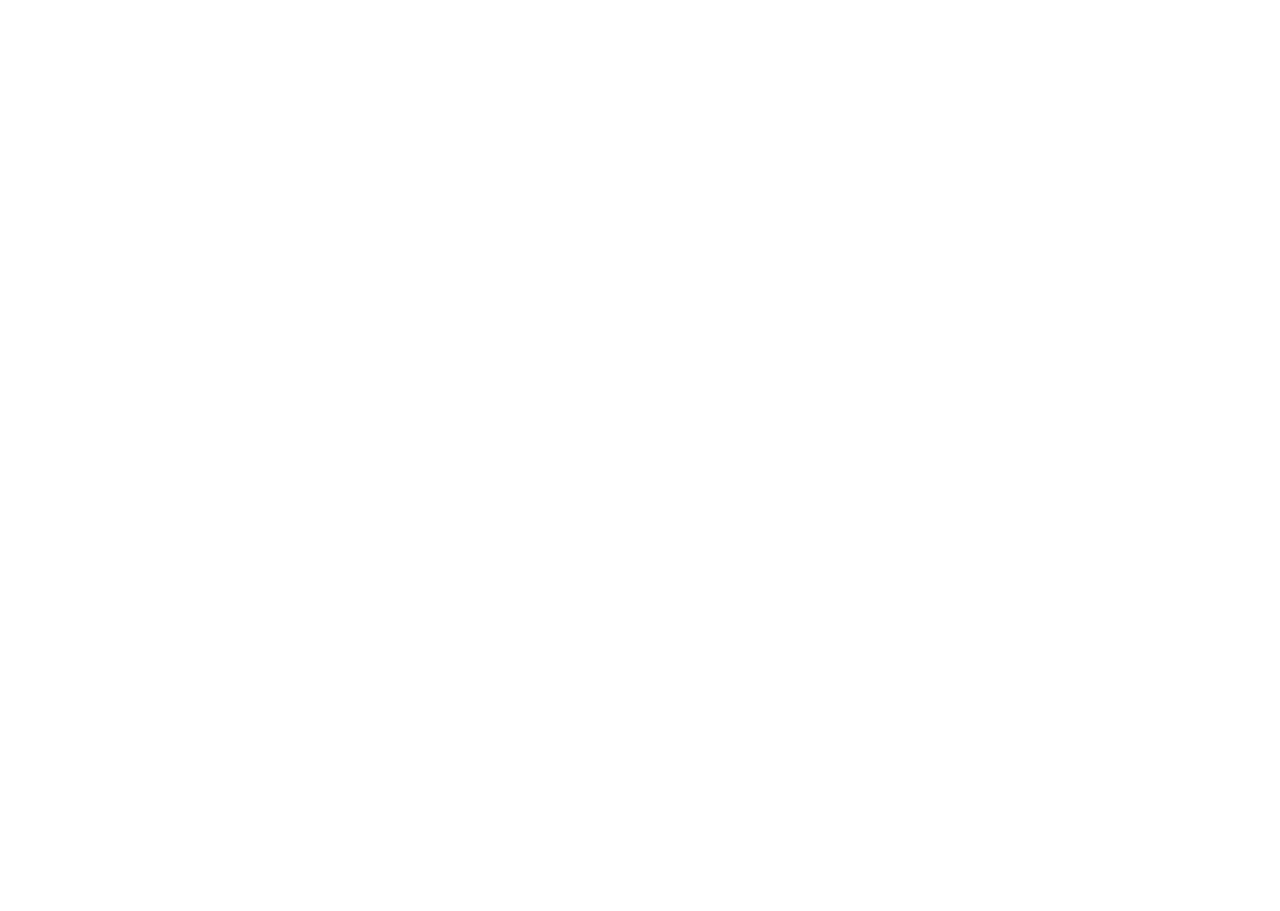
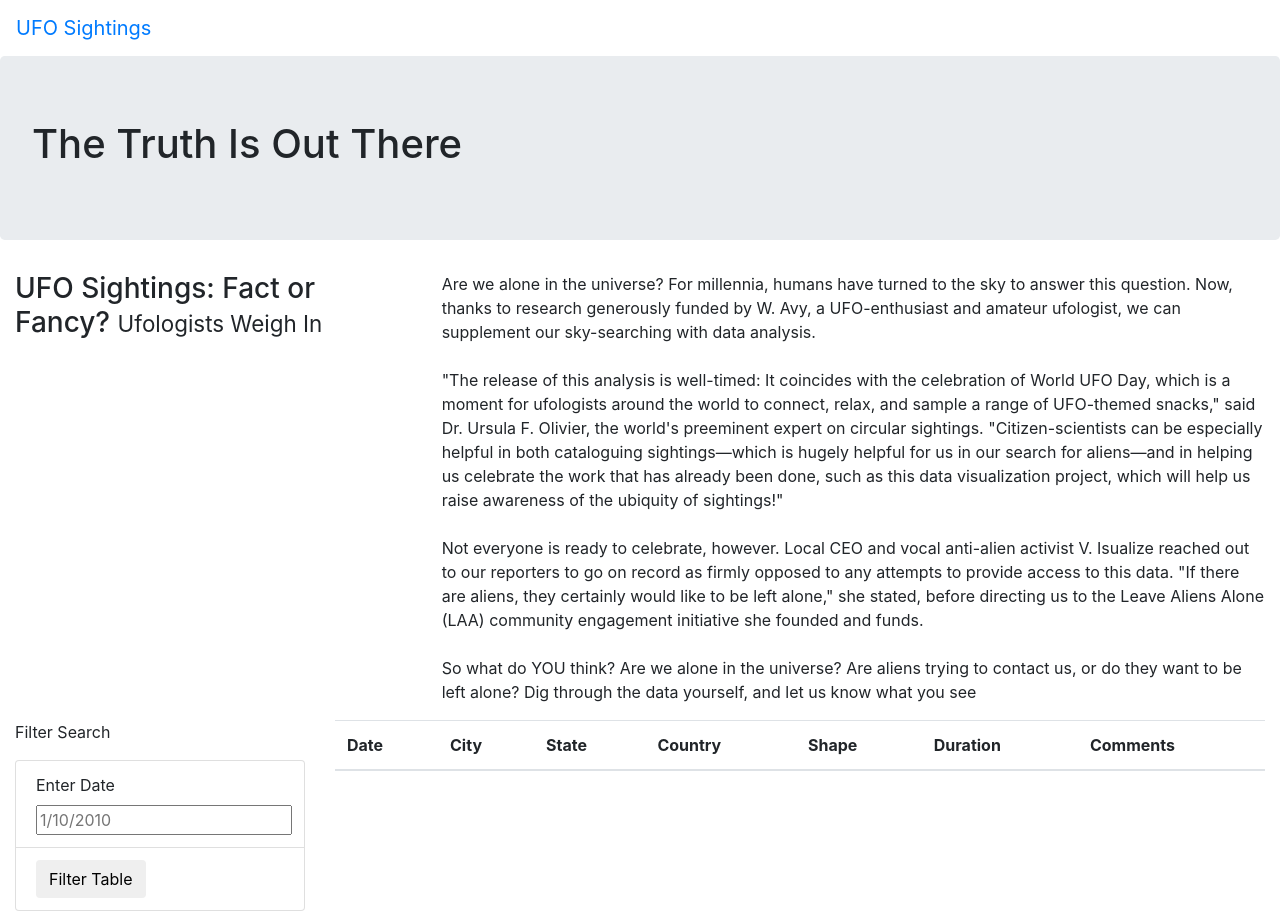
Before and after one commit to jhernandez1270/UFOs, a plain HTML site: page index.html in a window 1280 px wide. Before the commit the page ends 800 px from the top, so only its background shows below. Drawn offline with nearby package versions, Linux system fonts and the light colour scheme.

Commit message:
Module 11.6.1

```diff
--- a/index.html
+++ b/index.html
@@ -4,9 +4,73 @@
     <meta charset="UTF-8">
     <meta http-equiv="X-UA-Compatible" content="IE=edge">
     <meta name="viewport" content="width=device-width, initial-scale=1.0">
-    <title>Document</title>
+    <title>UFO Finder</title>
+    <link
+      rel="stylesheet"
+      href="https://maxcdn.bootstrapcdn.com/bootstrap/4.0.0/css/bootstrap.min.css"
+      integrity="sha384-Gn5384xqQ1aoWXA+058RXPxPg6fy4IWvTNh0E263XmFcJlSAwiGgFAW/dAiS6JXm"
+      crossorigin="anonymous"
+    />
+    <link rel="stylesheet" href="static/css/style.css">
+
 </head>
 <body>
-
+    <div class="wrapper">
+        <nav class="navbar navbar-expand-lg">
+            <a class="navbar-brand" href="index.html">UFO Sightings</a>
+        </nav>
+    </div>
+    <div class="jumbotron">
+        <h1>The Truth Is Out There</h1>
+    </div>
+    <div class="container-fluid">
+        <div class="row">
+            <div class="col-md-4">
+                <h3>UFO Sightings: Fact or Fancy? <small>Ufologists Weigh In</small></h3>
+            </div>
+            <div class="col-md-8">
+                <p>
+                    Are we alone in the universe? For millennia, humans have turned to the sky to answer this question. Now, thanks to research generously funded by W. Avy, a UFO-enthusiast and amateur ufologist, we can supplement our sky-searching with data analysis.
+                    <br><br>"The release of this analysis is well-timed: It coincides with the celebration of World UFO Day, which is a moment for ufologists around the world to connect, relax, and sample a range of UFO-themed snacks," said Dr. Ursula F. Olivier, the world's preeminent expert on circular sightings. "Citizen-scientists can be especially helpful in both cataloguing sightings—which is hugely helpful for us in our search for aliens—and in helping us celebrate the work that has already been done, such as this data visualization project, which will help us raise awareness of the ubiquity of sightings!"
+                    <br><br>Not everyone is ready to celebrate, however. Local CEO and vocal anti-alien activist V. Isualize reached out to our reporters to go on record as firmly opposed to any attempts to provide access to this data. "If there are aliens, they certainly would like to be left alone," she stated, before directing us to the Leave Aliens Alone (LAA) community engagement initiative she founded and funds.
+                    <br><br>So what do YOU think? Are we alone in the universe? Are aliens trying to contact us, or do they want to be left alone? Dig through the data yourself, and let us know what you see
+                </p>
+            </div>
+        </div>
+    </div>
+    <div class="container-fluid">
+        <div class="row">
+            <div class="col-md-3">
+                <form>
+                    <p>Filter Search</p>
+                  </form>
+                <ul class="list-group">
+                    <li class="list-group-item">
+                        <label for="date">Enter Date</label>
+                        <input type="text" placeholder="1/10/2010" id="datetime" />
+                    </li>
+                    <li class="list-group-item">
+                        <button id="filter-btn" type="button" class="btn btn-default">Filter Table</button>
+                    </li>
+                </ul>
+            </div>
+            <div class="col-md-9">
+                <table class="table table-striped">
+                    <thead>
+                      <tr>
+                        <th>Date</th>
+                        <th>City</th>
+                        <th>State</th>
+                        <th>Country</th>
+                        <th>Shape</th>
+                        <th>Duration</th>
+                        <th>Comments</th>
+                      </tr>
+                    </thead>
+                    <tbody></tbody>
+                  </table>
+            </div>
+        </div>
+    </div>
 </body>
 </html>
```
